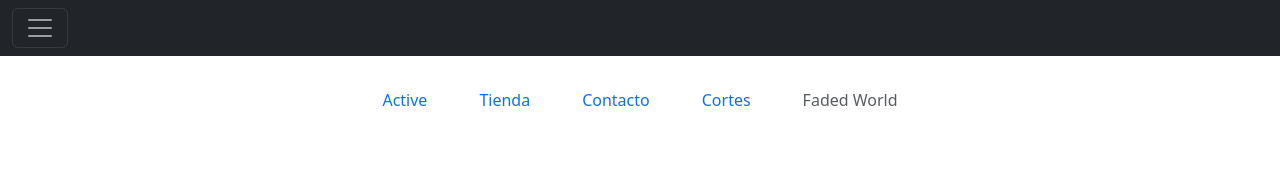
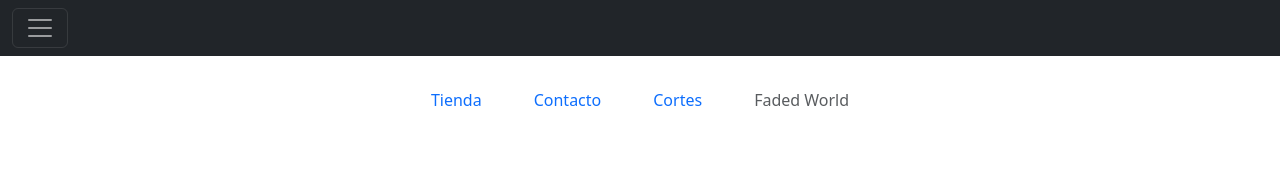
Before and after one commit to flymxth/PROYECTO-BARBER, a plain HTML site: page index.html in a window 1280 px wide. Shown: the top 189 px of the page. Drawn offline with nearby package versions, Linux system fonts and the light colour scheme.

Commit message:
pt1 elimine una pagina del menu

```diff
--- a/index.html
+++ b/index.html
@@ -25,9 +25,6 @@
       </nav>
       <br>
       <ul style="gap: 20px" class="nav justify-content-center">
-        <li class="nav-item">
-          <a class="nav-link active" aria-current="page" href="#">Active</a>
-        </li>
         <li class="nav-item">
           <a class="nav-link" href="#">Tienda</a>
         </li>
```
